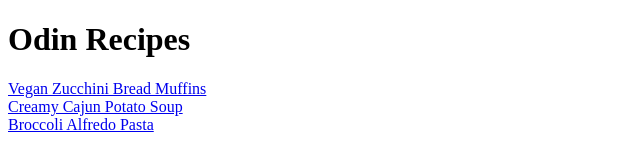
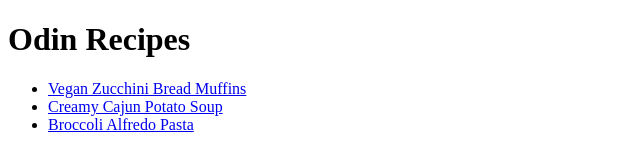
Before and after one commit to RomFic/odin-recipes, a plain HTML site: page index.html in a window 1280 px wide. Shown: the whole page, without its empty margins (0-640 px from the left). Drawn offline with Linux system fonts and the light colour scheme.

Commit message:
i put all the links in an unordered list

```diff
--- a/index.html
+++ b/index.html
@@ -8,11 +8,22 @@
 
 <body>
     <h1>Odin Recipes</h1>
-    <a href="recipes/vegan-zucchini-bread-muffins.html" target="_blank" rel="noopener noreferrer">Vegan Zucchini Bread
-        Muffins</a><br>
-    <a href="recipes/creamy-cajun-potato-soup.html" target="_blank" rel="noopener noreferrer">Creamy Cajun Potato
-        Soup</a><br>
-    <a href="recipes/broccoli-alfredo-pasta.html" target="_blank" rel="noopener noreferrer">Broccoli Alfredo Pasta</a>
+    <ul>
+        <li>
+            <a href="recipes/vegan-zucchini-bread-muffins.html" target="_blank" rel="noopener noreferrer">Vegan Zucchini
+                Bread
+                Muffins</a>
+        </li>
+        <li>
+            <a href="recipes/creamy-cajun-potato-soup.html" target="_blank" rel="noopener noreferrer">Creamy Cajun
+                Potato
+                Soup</a>
+        </li>
+        <li>
+            <a href="recipes/broccoli-alfredo-pasta.html" target="_blank" rel="noopener noreferrer">Broccoli Alfredo
+                Pasta</a>
+        </li>
+    </ul>
 </body>
 
 </html>
```
